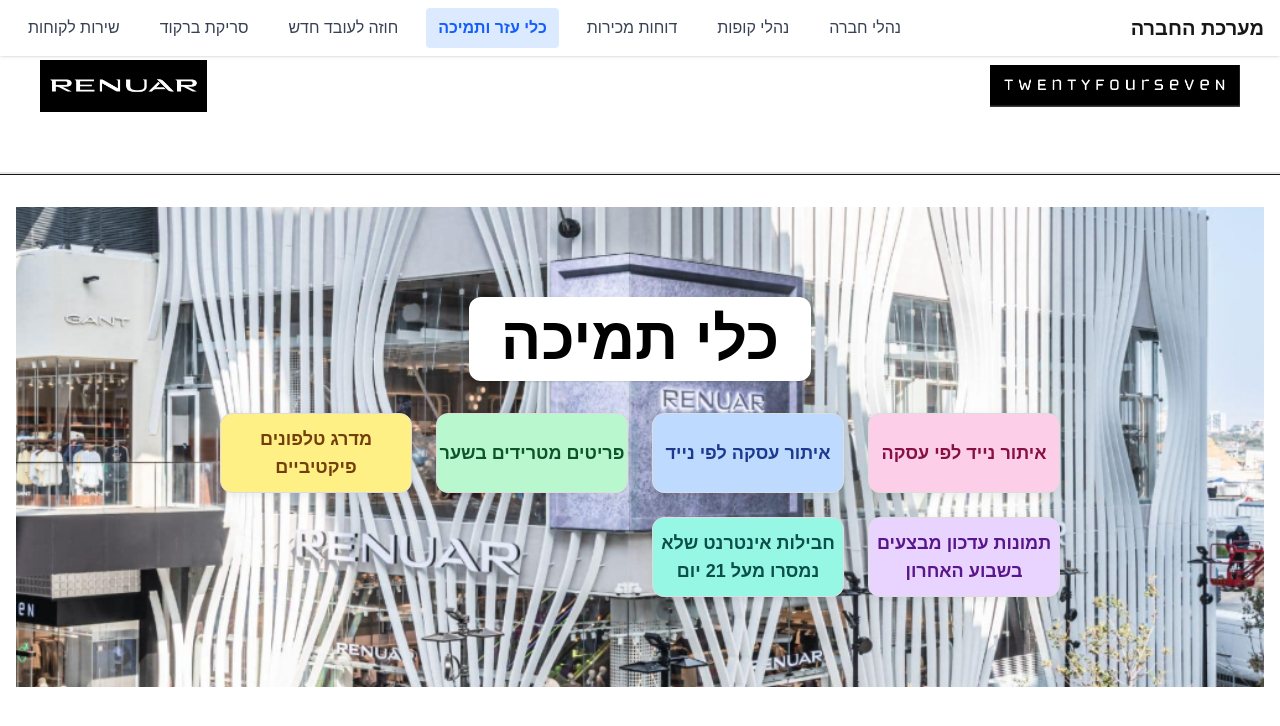
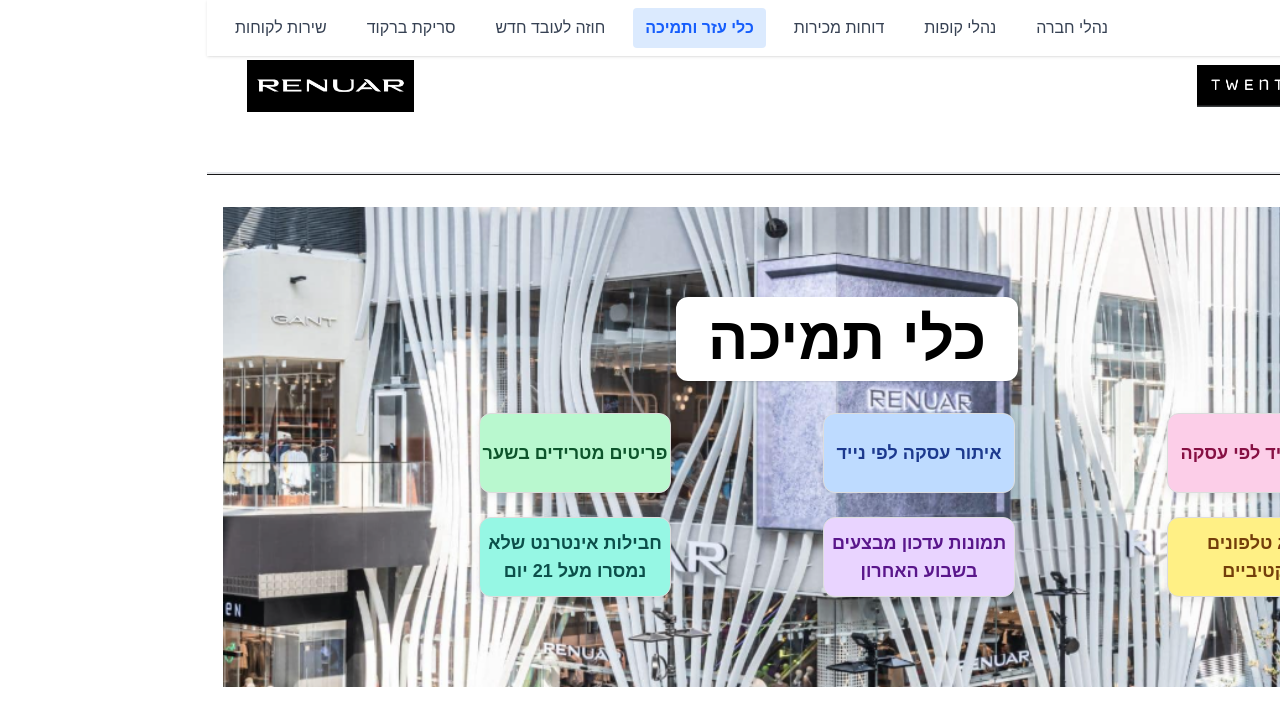
Before and after one commit to shmulik-kastro/tablet-snifim, a Next.js app: page /support-tools in a window 1280 px wide. Shown: the top 726 px of the page. Built offline with nearby package versions, Linux system fonts and the light colour scheme.

Commit message:
עדכון עיצוב לדף TOOLS

```diff
--- a/src/app/support-tools/page.tsx
+++ b/src/app/support-tools/page.tsx
@@ -15,7 +15,7 @@ export default function SupportToolsPage() {
       {/* Overlay לבן חצי שקוף */}
       <div className="absolute inset-0 bg-white bg-opacity-60 -z-10"></div>
 
-      {/* כותרת ממורכזת */}
+      {/* כותרת */}
       <div className="flex justify-center mb-8 z-10">
         <div className="bg-white bg-opacity-80 rounded-xl px-8 py-3 shadow">
           <h1 className="text-6xl font-bold">
@@ -25,8 +25,8 @@ export default function SupportToolsPage() {
         </div>
       </div>
 
-      {/* כפתורים ממורכזים ברוחב וגובה אחיד */}
-      <div className="grid grid-cols-1 sm:grid-cols-2 lg:grid-cols-4 gap-6 w-fit max-w-5xl justify-items-center mx-auto z-10">
+      {/* כפתורים */}
+      <div className="grid grid-cols-1 sm:grid-cols-2 lg:grid-cols-3 gap-x-2 gap-y-6 w-full max-w-5xl mx-auto z-10">
         {tools.map((tool: { label: string; url: string; color: string }, idx: number) => (
           <a
             key={idx}
@@ -43,6 +43,7 @@ export default function SupportToolsPage() {
           </a>
         ))}
       </div>
+
     </div>
   );
 }
```
